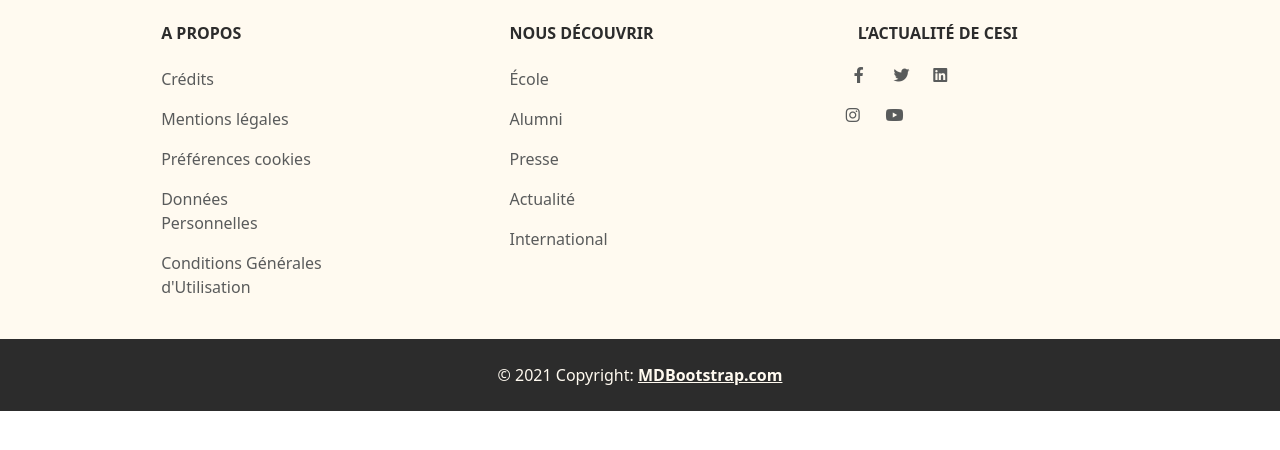
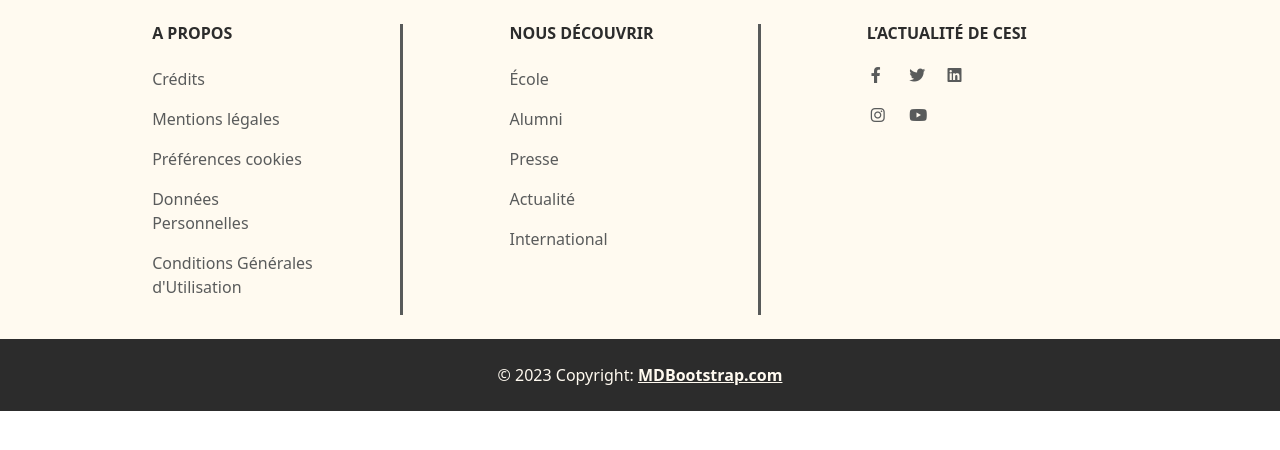
Before and after one commit to timo-thi/CPIA2B4ProjetWeb, a PHP site: page /app/Views/HTML/Footer.php in a window 1280 px wide. Shown: the top 450 px of the page. Run offline with PHP 8.4, Linux system fonts and the light colour scheme.

Commit message:
last footer
à finir: mettre les mêmes icons (twitter, insta etc) que sur Figma

```diff
--- a/BootStrap/assets/css/style.css
+++ b/BootStrap/assets/css/style.css
@@ -18,6 +18,11 @@
 }
 .bg-sombre{
     background:#2C2C2C;
+}
+
+.border-sombre{
+  border-color:#2C2C2C;
+  border: solid;
 }
 
 .offre{
@@ -44,3 +49,7 @@
 .dib{
   border: rgb(17, 0, 255) solid 1px;
 }
+
+.barre{
+  width: 1px;
+}
--- a/app/Views/HTML/Footer.php
+++ b/app/Views/HTML/Footer.php
@@ -29,7 +29,7 @@
                 <!-- Grid column -->
 
                 <!-- Grid column -->
-                <div class="col-md-2 col-lg-2 col-xl-2 mx-auto mb-4">
+                <div class="col-md-2 col-lg-2 col-xl-2 mx-auto mb-4 ">
                     <!-- Links -->
                     <h6 class="text-uppercase fw-bold mb-4 sombre">
                         A Propos
@@ -51,11 +51,11 @@
                     </p>
                 </div>
                 <!-- Grid column -->
-
+                <div class="col-xs border-top-0 border-bottom-0 border-end-0 border-sombre border-4 barre-footer barre mb-4" ></div>
                 <!-- Grid column -->
                 <div class="col-md-3 col-lg-2 col-xl-2 mx-auto mb-4">
                     <!-- Links -->
-                    <h6 class="text-uppercase fw-bold mb-4 sombre">
+                    <h6 class="text-uppercase fw-bold mb-4 sombre ">
                         Nous découvrir
                     </h6>
                     <p>
@@ -75,16 +75,18 @@
                     </p>
                 </div>
                 <!-- Grid column -->
+                <div class="col-xs border-top-0 border-bottom-0 border-end-0 border-sombre border-4 barre-footer barre mb-4" ></div>
+                <!-- Grid column -->
+                <div class="col-md-4 col-lg-3 col-xl-3 mx-auto mb-4">
 
-                <!-- Grid column -->
-                <div class="col-md-4 col-lg-3 col-xl-3 mx-auto mb-md-0 mb-4">
-                    <div>
                         <h6 class="text-uppercase fw-bold mb-4 sombre">
                             L’actualité de CESI
                         </h6>
-                        <div class="row ">
-                            <a href="" class="me-3 ms-2 nav-link col-1">
-                                <i class="fab fa-facebook-f"></i>
+                        <p>
+                            <ul class="list-group">
+                            <li class="row mb-4 ms-1">
+                            <a href="" class="me-3 nav-link col-1">
+                             <i class="fab fa-facebook-f"></i>
                             </a>
                             <a href="" class="me-3 nav-link col-1">
                                 <i class="fab fa-twitter"></i>
@@ -92,16 +94,22 @@
                             <a href="" class="me-3 nav-link col-1">
                                 <i class="fab fa-linkedin"></i>
                             </a>
-                        </div>
-                        <div class="row mt-4">
-                            <a href="" class="me-3 nav-link col-1">
+                                </li>
+                                <li class="row mb-4 ms-1">
+                                <a href="" class="me-3 nav-link col-1">
                                 <i class="fab fa-instagram"></i>
                             </a>
                             <a href="" class="me-3 nav-link col-1">
                                 <i class="fab fa-youtube"></i>
                             </a>
+                                </li>
+
+                            </ul>
+                            </p>
+
+
                         </div>
-                    </div>
+
                 </div>
                 <!-- Grid column -->
             </div>
@@ -112,7 +120,7 @@
 
     <!-- Copyright -->
     <div class="text-center p-4 clair bg-sombre">
-        © 2021 Copyright:
+        © 2023 Copyright:
         <a class=" text-reset fw-bold" href="https://mdbootstrap.com/">MDBootstrap.com</a>
     </div>
     <!-- Copyright -->
```
